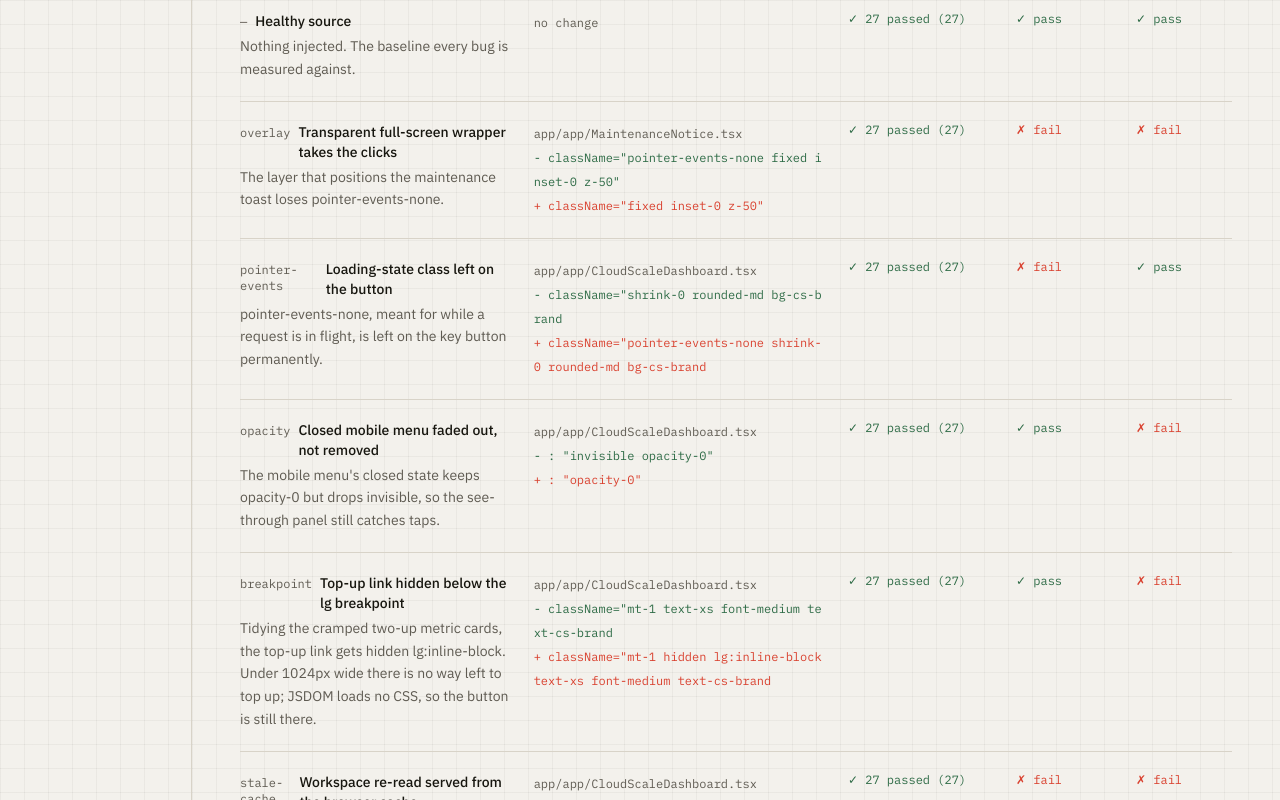
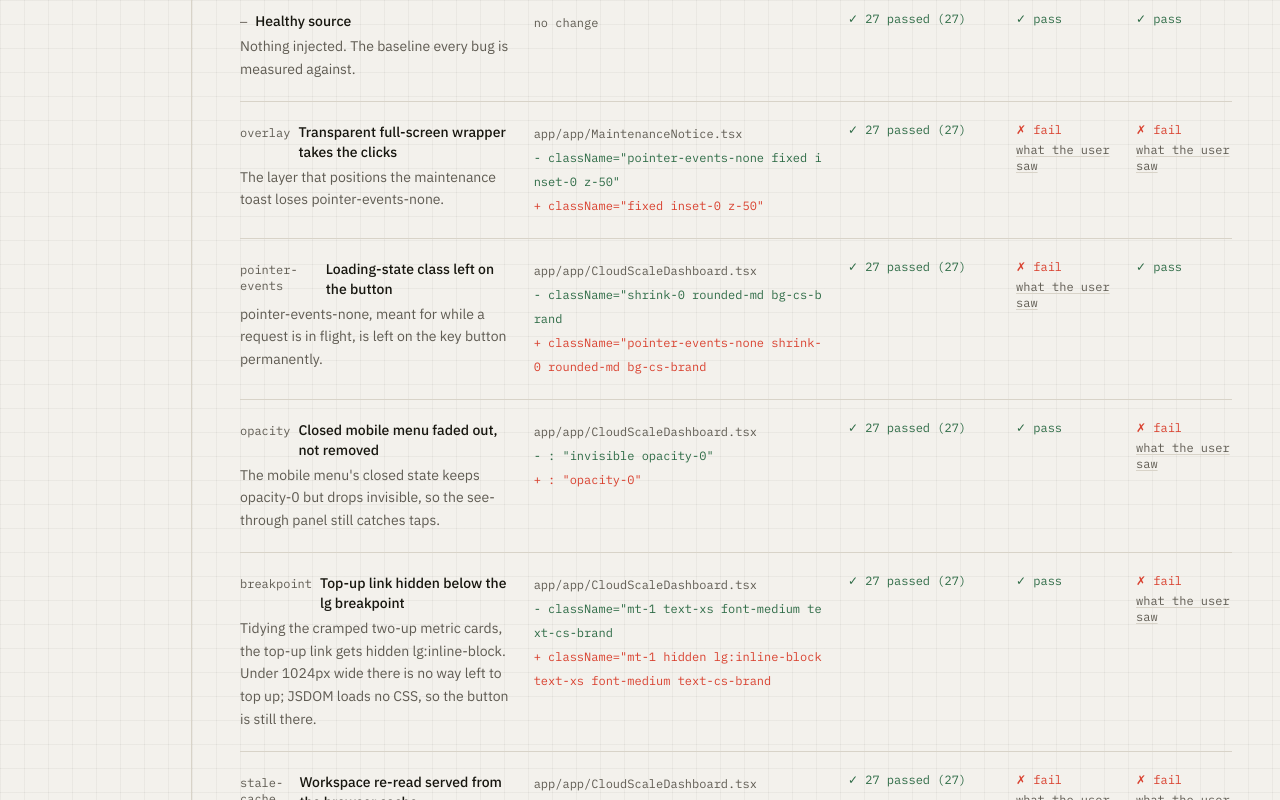
Before and after one commit to mrnetwork0001/Driftor, a Next.js app: page / in a window 1280 px wide. Shown: the part 2760-3560 px from the top of the page. Built offline with nearby package versions, Linux system fonts and the light colour scheme.

Commit message:
site: bug-zoo verdicts link to Kane's screenshot of what the user saw

```diff
--- a/components/BugZoo.tsx
+++ b/components/BugZoo.tsx
@@ -1,5 +1,6 @@
 "use client";
 
+import { useEffect, useState } from "react";
 import { useTraces } from "./useTraces";
 import type { RunSummary } from "@/app/api/traces/route";
 
@@ -55,8 +56,23 @@ function latestFor(runs: RunSummary[], name: string | null) {
   );
 }
 
+/** "What the user saw" cards (lib/card.js) by "<run>/<objective>", from /api/cards. */
+function useCards() {
+  const [cards, setCards] = useState<Record<string, string>>({});
+  useEffect(() => {
+    fetch("/api/cards")
+      .then((r) => (r.ok ? r.json() : { cards: [] }))
+      .then((d: { cards: { run: string; objective: string; src: string }[] }) =>
+        setCards(Object.fromEntries(d.cards.map((c) => [`${c.run}/${c.objective}`, c.src]))),
+      )
+      .catch(() => undefined);
+  }, []);
+  return cards;
+}
+
 export function BugZoo() {
   const { data } = useTraces(5000);
+  const cards = useCards();
   const runs = data?.runs ?? [];
   const rows = [
     { name: null as string | null, title: "Healthy source", story: "Nothing injected. The baseline every bug is measured against.", diff: null as null | { file: string; healthy: string; regressed: string } },
@@ -110,6 +126,16 @@ export function BugZoo() {
                 <div key={o.id} className="font-mono text-xs">
                   <span className="lg:hidden text-graphite">{o.label} · </span>
                   {run ? <Verdict v={run.objectives[o.id]?.verdict} /> : <NotRunYet />}
+                  {run && cards[`${run.id}/${o.id}`] && (
+                    <a
+                      href={cards[`${run.id}/${o.id}`]}
+                      target="_blank"
+                      rel="noreferrer"
+                      className="mt-1 block text-graphite underline decoration-rule underline-offset-2 hover:text-ink"
+                    >
+                      what the user saw
+                    </a>
+                  )}
                 </div>
               ))}
             </div>
--- a/next.config.js
+++ b/next.config.js
@@ -4,9 +4,10 @@ const nextConfig = {
   // Lets a production build run beside `next dev` without sharing .next.
   distDir: process.env.NEXT_DIST_DIR || ".next",
   experimental: {
-    // /api/traces reads the committed Kane evidence at runtime; bundle it on serverless deploys.
+    // /api/traces and /api/cards read the committed Kane evidence at runtime; bundle it on serverless deploys.
     outputFileTracingIncludes: {
       "/api/traces": ["./kane-traces/**/*"],
+      "/api/cards": ["./kane-traces/runs/**/*.png", "./kane-traces/runs/**/run.json"],
     },
   },
 };
```
Also changed, not shown: 1 other file (tests, documents, lock files or other folders).
